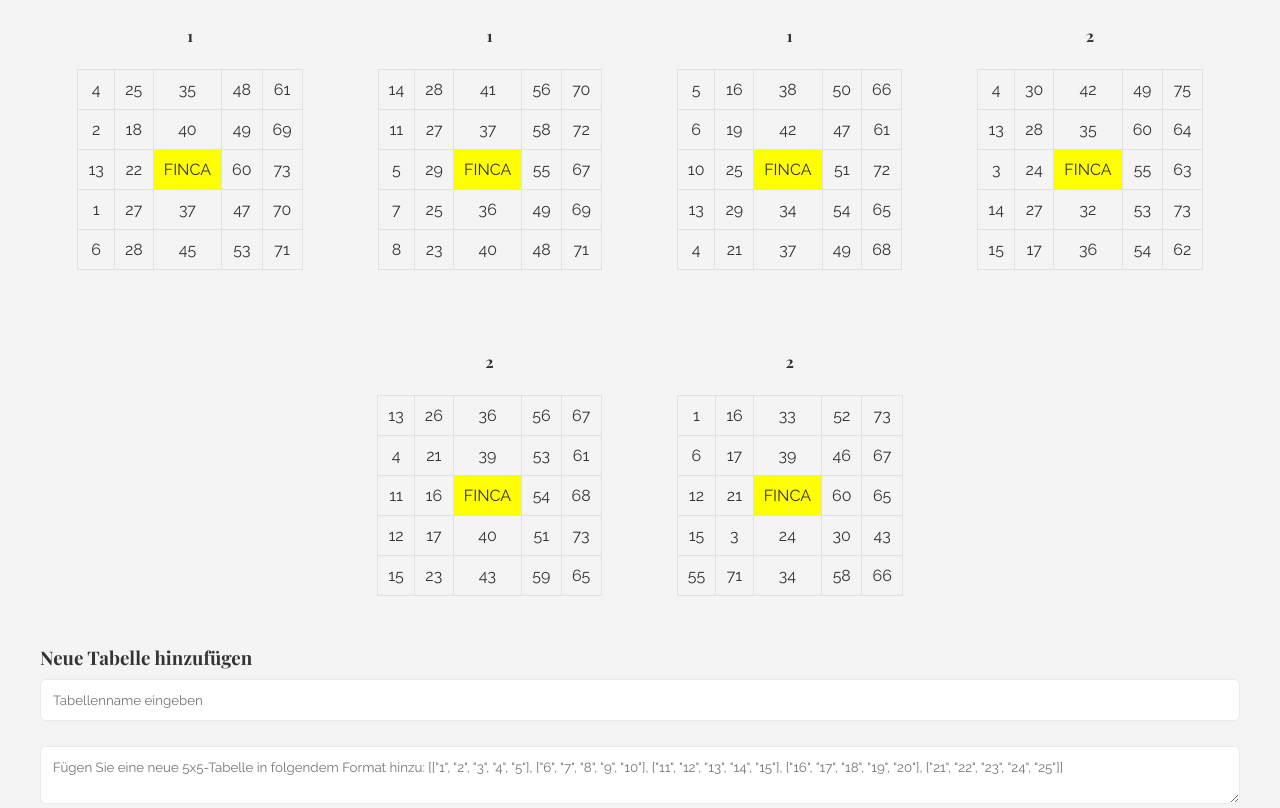
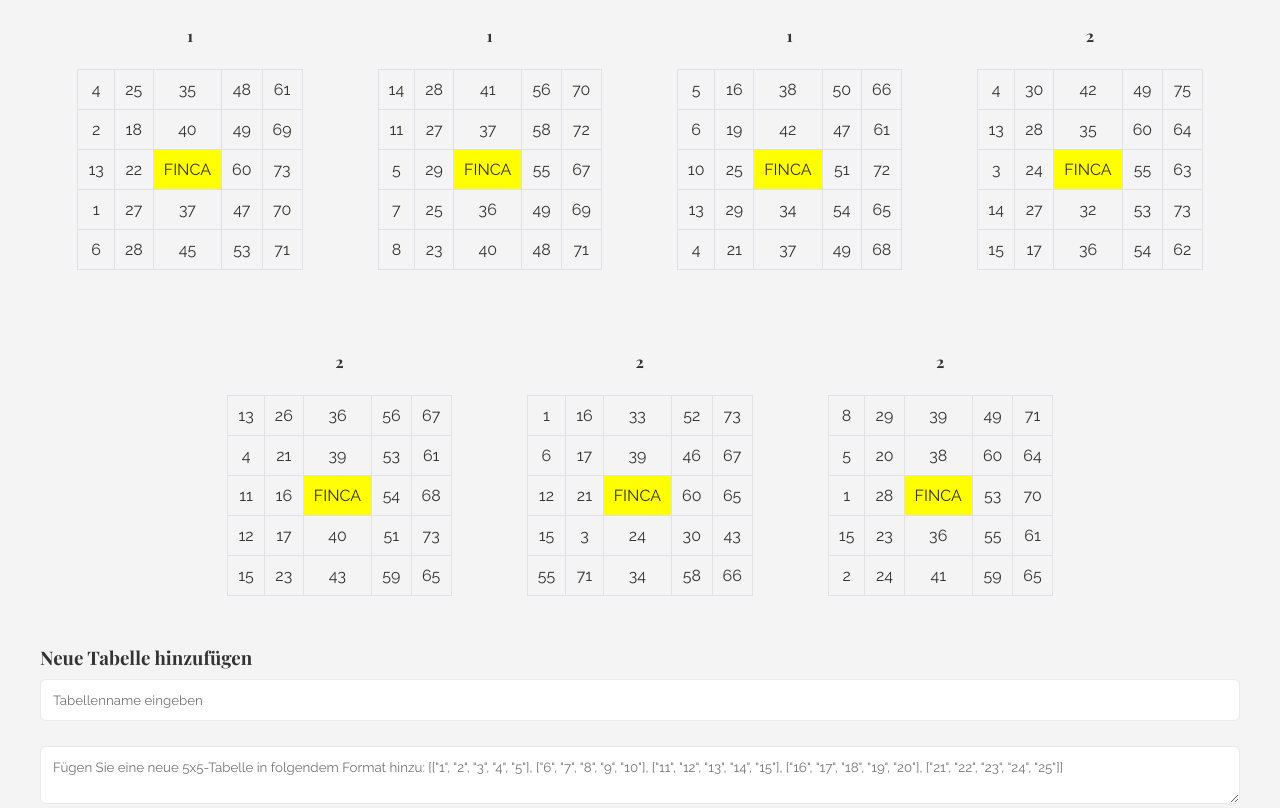
Before and after one commit to kilian1408/bingocracker, a plain HTML site: page round1.html in a window 1280 px wide. Shown: the part 433-1241 px from the top of the page. Drawn offline with nearby package versions, Linux system fonts and the light colour scheme.

Commit message:
Update round1.html

```diff
--- a/round1.html
+++ b/round1.html
@@ -238,6 +238,46 @@
                     </tr>
                 </table>
             </div>
+            <div class="table-container initial-table">
+    <h4>2</h4>
+    <table class="table table-bordered table-striped">
+        <tr>
+            <td>8</td>
+            <td>29</td>
+            <td>39</td>
+            <td>49</td>
+            <td>71</td>
+        </tr>
+        <tr>
+            <td>5</td>
+            <td>20</td>
+            <td>38</td>
+            <td>60</td>
+            <td>64</td>
+        </tr>
+        <tr>
+            <td>1</td>
+            <td>28</td>
+            <td class="highlight">FINCA</td>
+            <td>53</td>
+            <td>70</td>
+        </tr>
+        <tr>
+            <td>15</td>
+            <td>23</td>
+            <td>36</td>
+            <td>55</td>
+            <td>61</td>
+        </tr>
+        <tr>
+            <td>2</td>
+            <td>24</td>
+            <td>41</td>
+            <td>59</td>
+            <td>65</td>
+        </tr>
+    </table>
+</div>
         </div>
 
 
```
